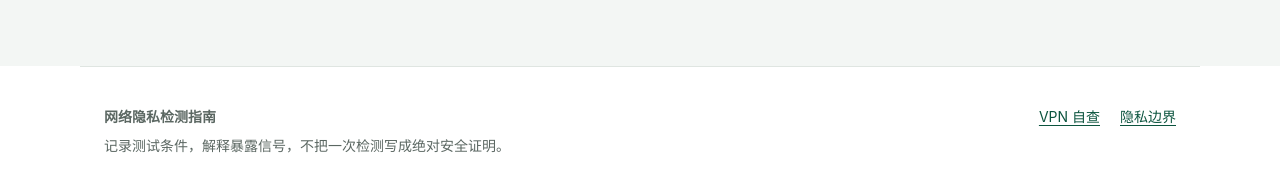
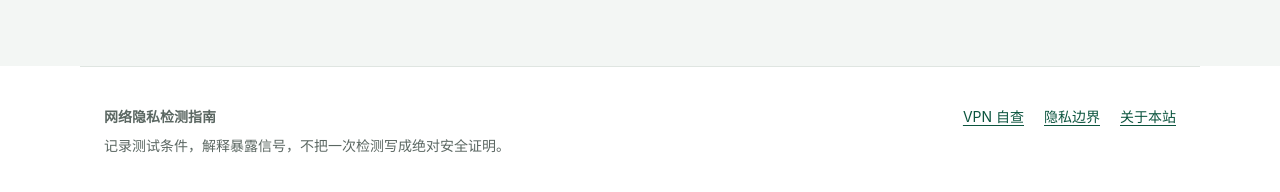
Before and after one commit to ximenshu2/ximenshu2.github.io, a Jekyll site: the page built from index.html, in a window 1280 px wide and 900 px high, scrolled down 2688 px. Shown: the part 688-880 px from the top of the window. Built offline with Jekyll 4.4.1, drawn with Linux system fonts in a browser that asks for light colours.

Commit message:
Update default.html

```diff
--- a/_layouts/default.html
+++ b/_layouts/default.html
@@ -139,6 +139,10 @@
       <a href="{{ '/privacy/what-vpn-does-not-protect/' | relative_url }}">
         隐私边界
       </a>
+
+      <a href="{{ '/about/' | relative_url }}">
+        关于本站
+      </a>
     </div>
 
   </footer>
```
